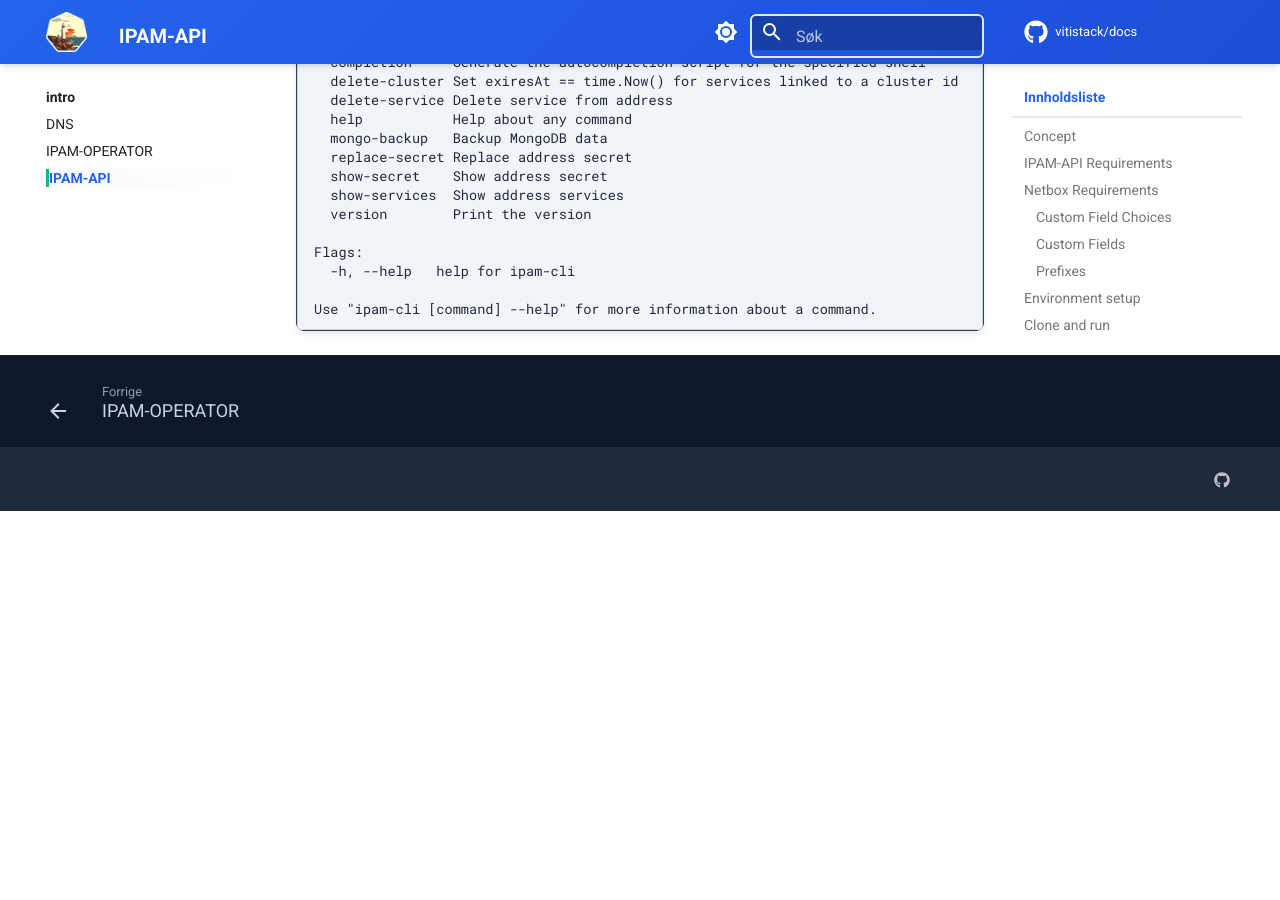
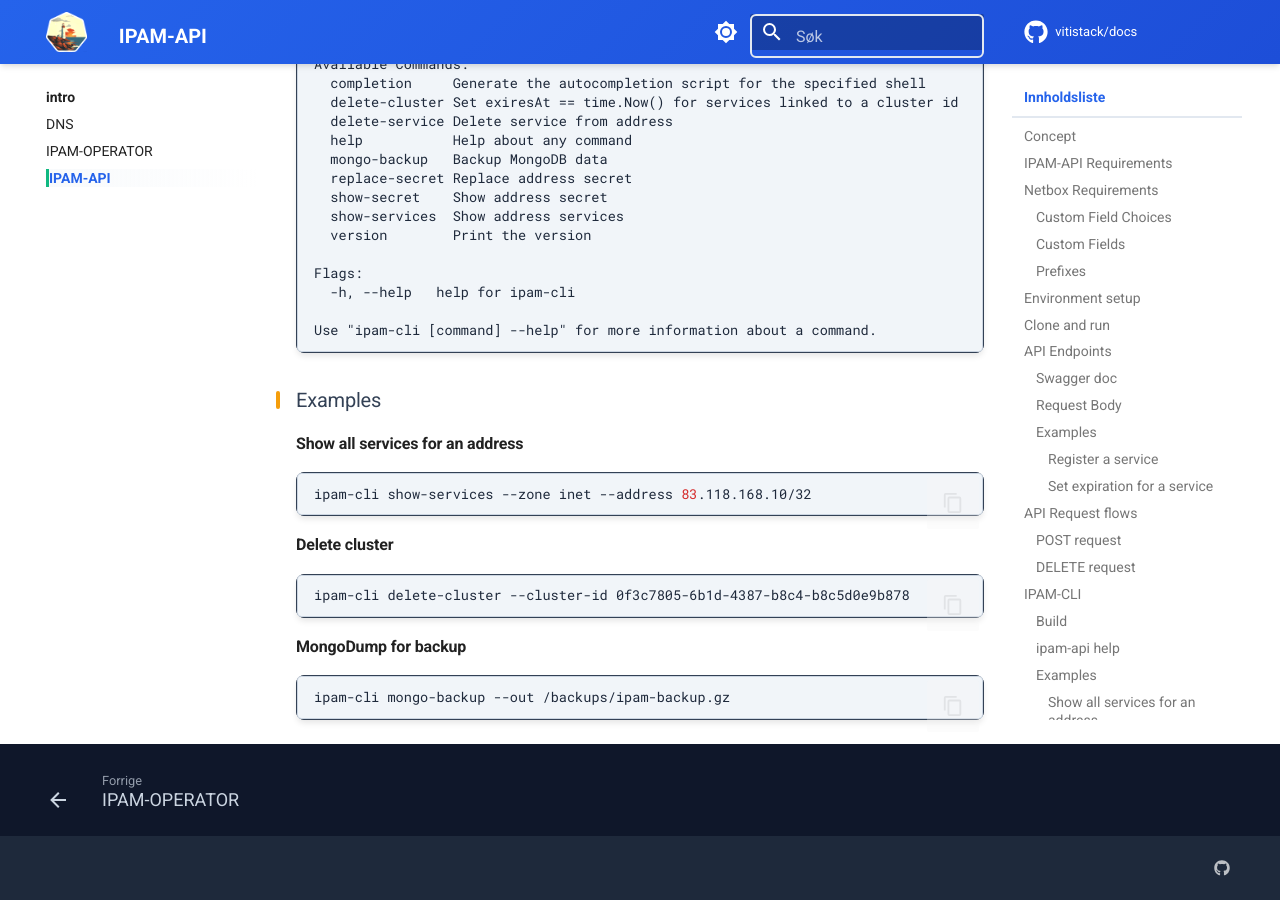
Before and after one commit to vitistack/docs, an MkDocs documentation site: the page built from docs/ipam-api.md, in a window 1280 px wide and 900 px high, scrolled down 5452 px. Built offline with MkDocs 1.6.1 and Material for MkDocs 9.7.7, drawn with Linux system fonts in a browser that asks for light colours; comment, search, counter and statistics services are not loaded; before the commit the page ends 5963 px from its top, so only the background shows below that; some of the changed text lies outside the part shown.

Commit message:
ipam-api docs

````diff
--- a/docs/ipam-api.md
+++ b/docs/ipam-api.md
@@ -118,8 +118,8 @@
 | `deny_external_cleanup`   | Optional | Prevents the IP from being cleaned by external tools |
 
 
-
-### Example: Register a service
+### Examples
+#### Register a service
 ```bash
 curl -X POST http://localhost:3000/ \
   -H "Content-Type: application/json" \
@@ -196,3 +196,20 @@
 
 Use "ipam-cli [command] --help" for more information about a command.
 ```
+
+### Examples
+
+#### Show all services for an address
+```bash
+ipam-cli show-services --zone inet --address 83.118.168.10/32
+```
+
+#### Delete cluster
+```bash
+ipam-cli delete-cluster --cluster-id 0f3c7805-6b1d-4387-b8c4-b8c5d0e9b878
+```
+
+#### MongoDump for backup
+```bash
+ipam-cli mongo-backup --out /backups/ipam-backup.gz
+```
````
Also changed, not shown: other parts of docs/ipam-api.md (+1 -1 lines).
